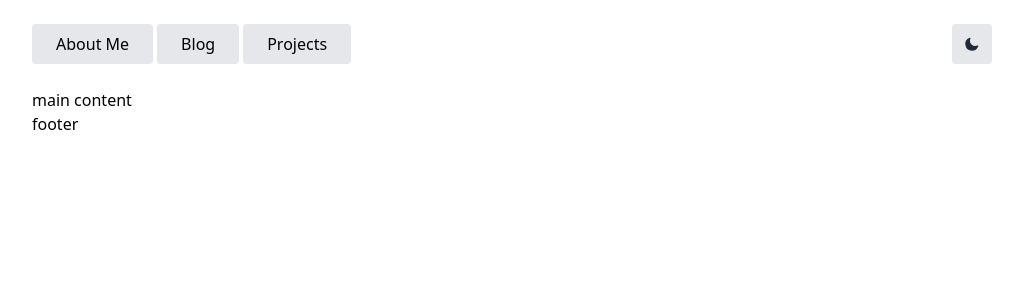
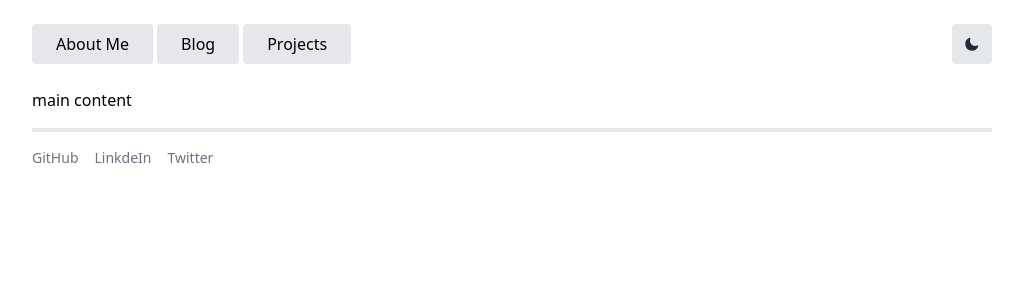
Before and after one commit to mwinel/nelsonmurungi.com, a Next.js app: page / in a window 1280 px wide. Shown: the top 300 px of the page, without its empty margins (128-1151 px from the left). Built offline with nearby package versions, Linux system fonts and the light colour scheme.

Commit message:
Add footer

```diff
--- /dev/null
+++ b/components/ExternalLink.js
@@ -0,0 +1,12 @@
+const ExternalLink = ({ href, children }) => (
+  <a
+    className="text-sm text-gray-500 hover:text-gray-600 transition"
+    target="_blank"
+    rel="noopener noreferrer"
+    href={href}
+  >
+    {children}
+  </a>
+);
+
+export default ExternalLink;
--- a/layout/PageLayout.js
+++ b/layout/PageLayout.js
@@ -4,6 +4,7 @@ import Link from "next/link";
 import { Disclosure } from "@headlessui/react";
 import { MenuIcon, XIcon } from "@heroicons/react/outline";
 import Container from "../components/Container";
+import ExternalLink from "../components/ExternalLink";
 
 const PageLayout = ({ children }) => {
   const [mounted, setMounted] = useState(false);
@@ -122,9 +123,21 @@ const PageLayout = ({ children }) => {
       <Container>
         <main>{children}</main>
       </Container>
+
       {/* Footer */}
       <Container>
-        <footer>footer</footer>
+        <footer>
+          <hr className="w-full border-2 border-gray-200 dark:border-gray-800 my-4" />
+          <div className="flex space-x-4">
+            <ExternalLink href="https://github.com/mwinel">GitHub</ExternalLink>
+            <ExternalLink href="https://www.linkedin.com/in/nelson-mwirumubi/">
+              LinkdeIn
+            </ExternalLink>
+            <ExternalLink href="https://twitter.com/mwinel">
+              Twitter
+            </ExternalLink>
+          </div>
+        </footer>
       </Container>
     </div>
   );
```
